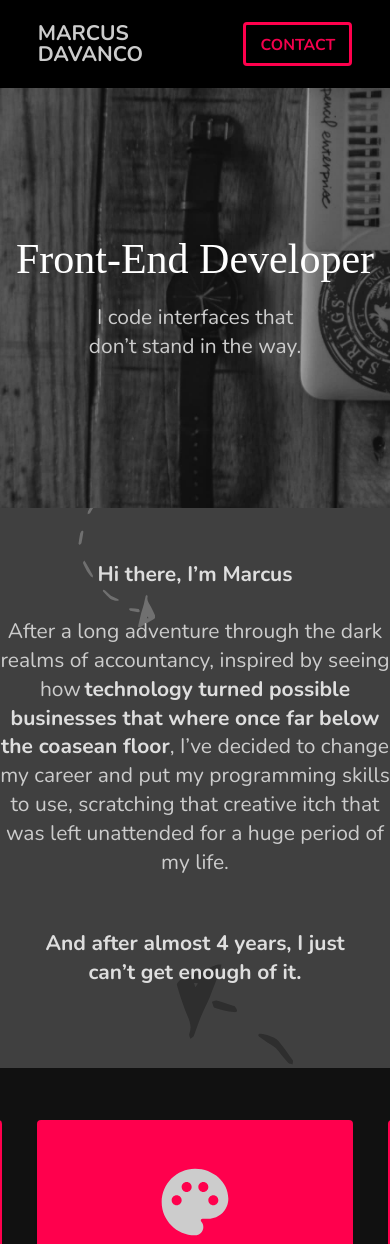
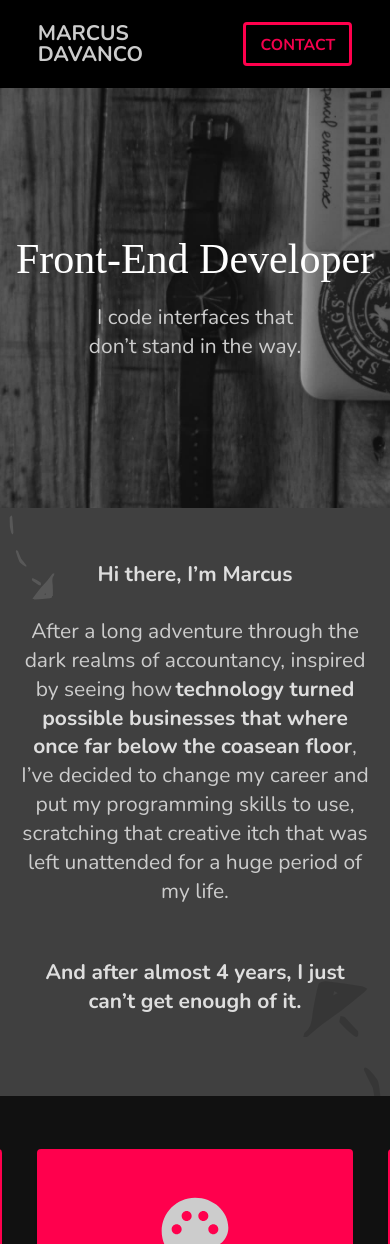
Before and after one commit to marcusdavanco/marcusdavanco.github.io, a React (Vite) app: page / in a window 390 px wide. Shown: the top 1244 px of the page. Built offline with nearby package versions, Linux system fonts and the light colour scheme; no server answers; a web font is replaced by a local one.

Commit message:
feat: intro mobile adjustments

```diff
--- a/src/components/intro/styles.ts
+++ b/src/components/intro/styles.ts
@@ -17,6 +17,13 @@ export const Container = styled.section`
     left: 20%;
     top: -20%;
     z-index: -1;
+
+    @media (max-width: 720px) {
+      transform: rotate(25deg);
+      top: -25%;
+      left: 2%;
+      opacity: 0.5;
+    }
   }
 
   &:after {
@@ -29,6 +36,13 @@ export const Container = styled.section`
     right: 14%;
     bottom: -72%;
     z-index: -1;
+
+    @media (max-width: 720px) {
+      transform: rotate(30deg);
+      bottom: -65%;
+      right: 2%;
+      opacity: 0.5;
+    }
   }
 `;
 
@@ -58,5 +72,11 @@ export const Text = styled.p`
       margin-left: 0.25rem;
       color: #dedede;
     }
+
+    @media (max-width: 720px) {
+      & {
+        max-width: 90%;
+      }
+    }
   }
 `;
```
